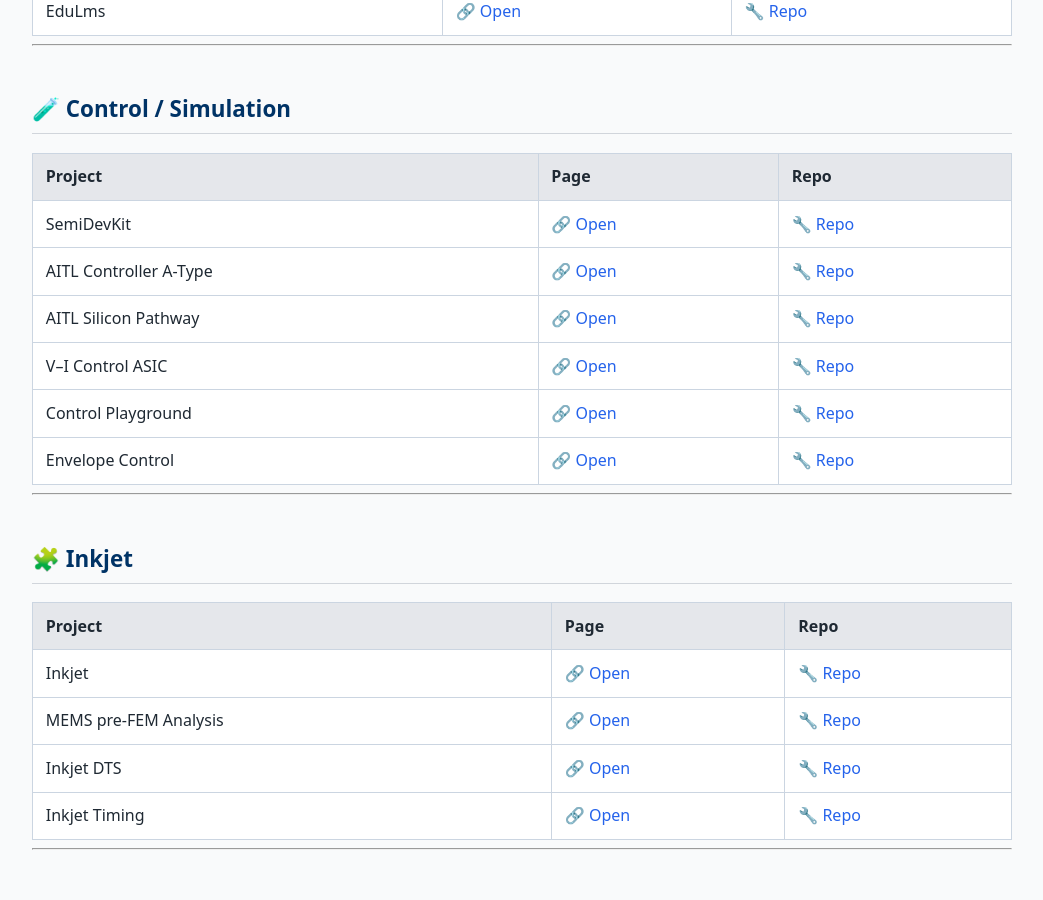
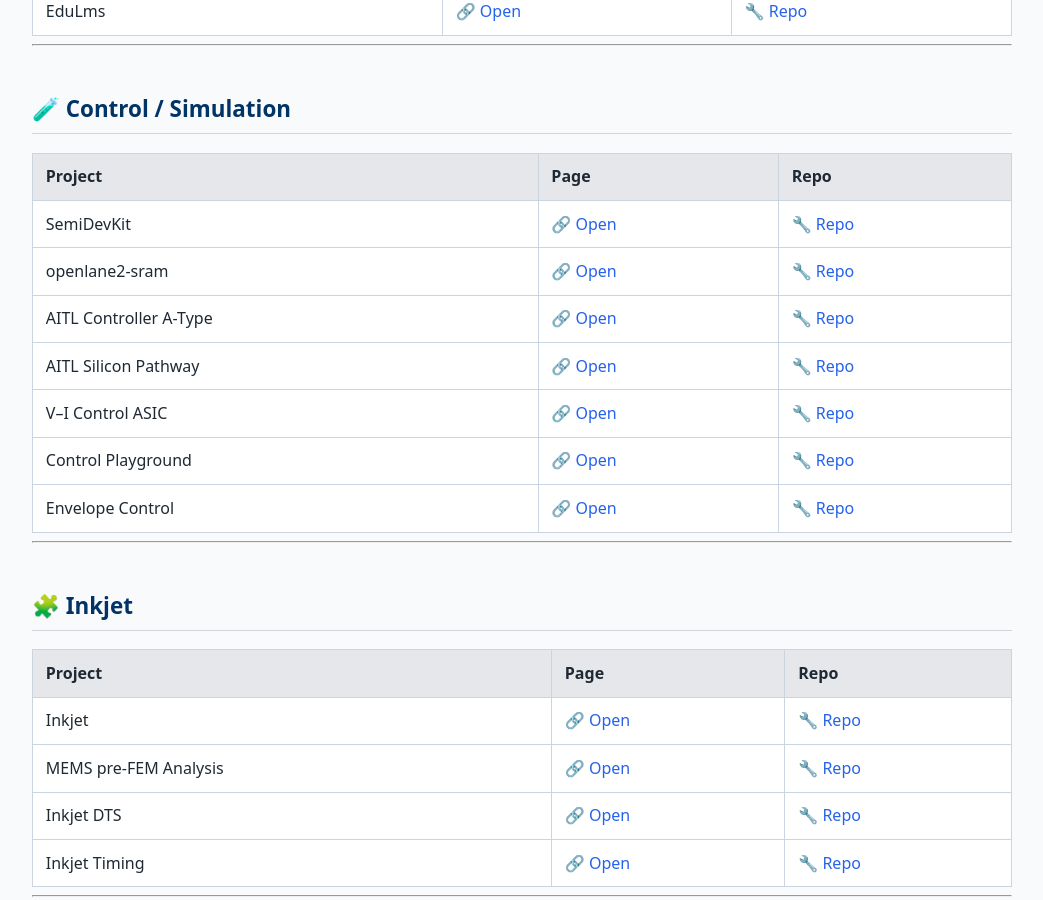
Before and after one commit to Samizo-AITL/Samizo-AITL.github.io, a Jekyll site: the page built from repo-index.md, in a window 1280 px wide and 900 px high, scrolled down 787 px. Shown: the whole window, without its empty margins (118-1161 px from the left). Built offline with Jekyll 4.4.1, drawn with Linux system fonts in a browser that asks for light colours.

Commit message:
Update repo-index.md

```diff
--- a/repo-index.md
+++ b/repo-index.md
@@ -36,6 +36,7 @@
 | Project | Page | Repo |
 |---|---|---|
 | SemiDevKit | 🔗 [Open](https://samizo-aitl.github.io/SemiDevKit/) | 🔧 [Repo](https://github.com/Samizo-AITL/SemiDevKit) |
+| openlane2-sram | 🔗 [Open](https://samizo-aitl.github.io/openlane2-sram/) | 🔧 [Repo](https://github.com/Samizo-AITL/openlane2-sram) |
 | AITL Controller A-Type | 🔗 [Open](https://samizo-aitl.github.io/aitl-controller-a-type/) | 🔧 [Repo](https://github.com/Samizo-AITL/aitl-controller-a-type) |
 | AITL Silicon Pathway | 🔗 [Open](https://samizo-aitl.github.io/aitl-silicon-pathway/) | 🔧 [Repo](https://github.com/Samizo-AITL/aitl-silicon-pathway) |
 | V–I Control ASIC | 🔗 [Open](https://samizo-aitl.github.io/vi-control-asic-sky130/) | 🔧 [Repo](https://github.com/Samizo-AITL/vi-control-asic-sky130) |
```
